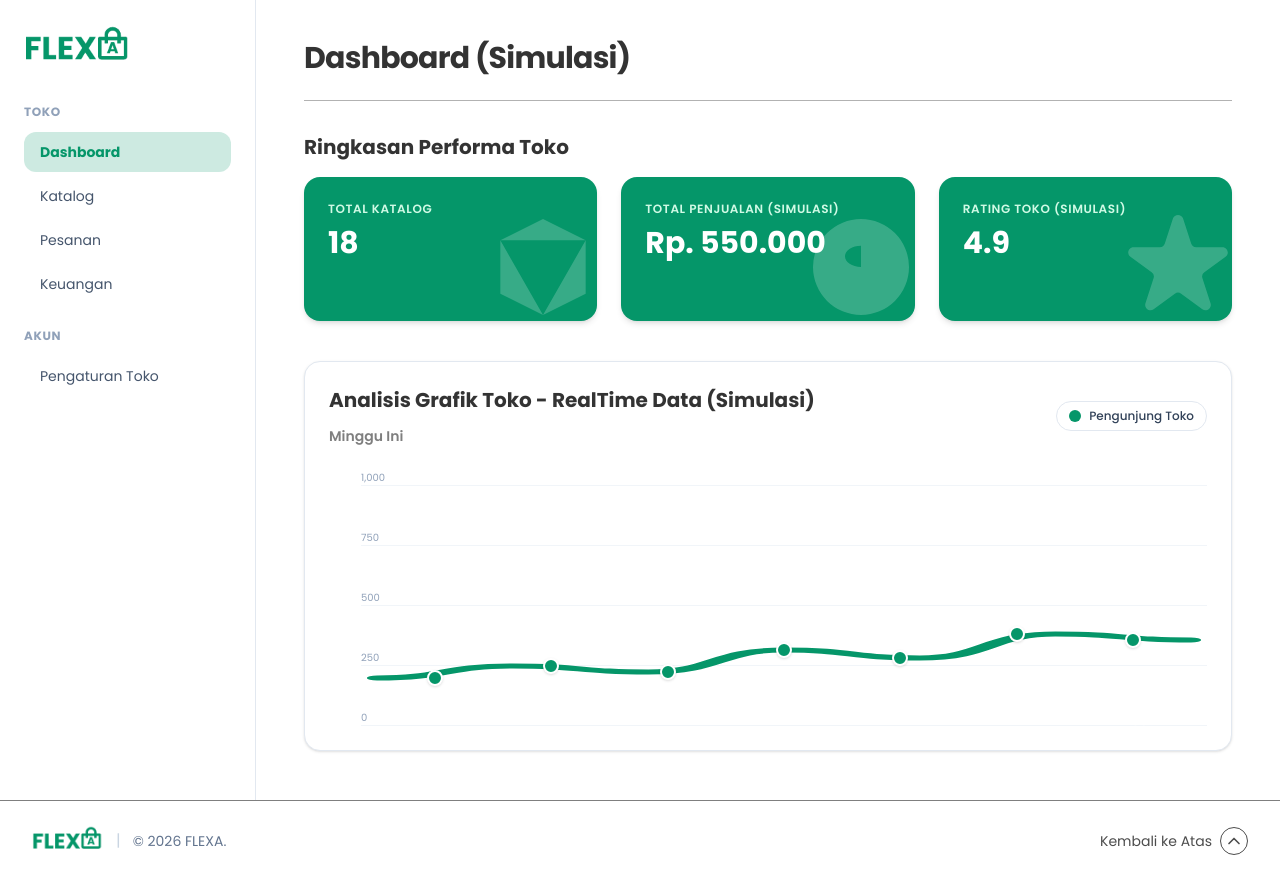
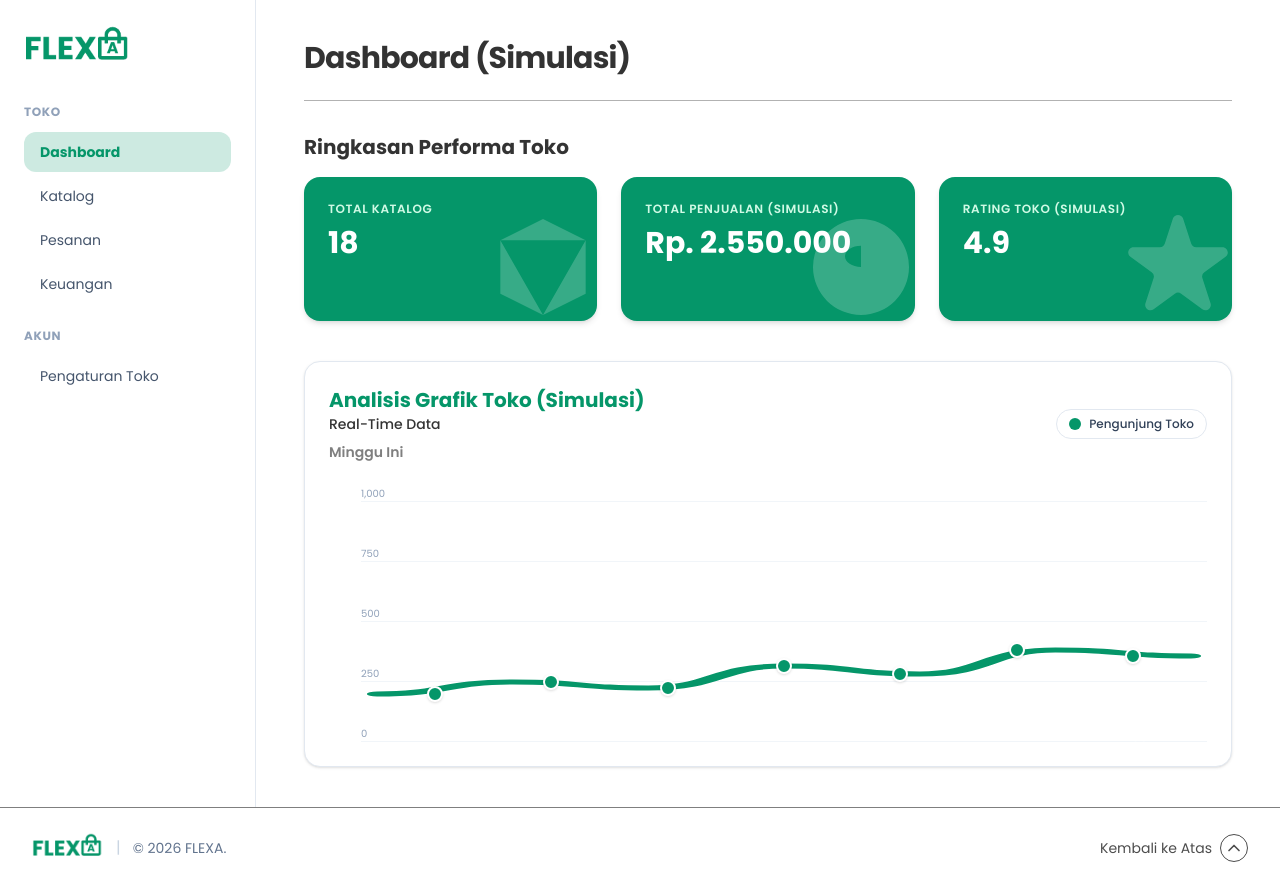
Before and after one commit to NarayanaMahendraAbimanyu/FLEXA-Marketplace, a Next.js app: page /seller/dashboard in a window 1280 px wide. Built offline with nearby package versions, Linux system fonts and the light colour scheme.

Commit message:
Mengubah sedikit desain pada Dashboard Seller

```diff
--- a/app/seller/dashboard/page.tsx
+++ b/app/seller/dashboard/page.tsx
@@ -82,7 +82,7 @@ export default function SellerDashboardPage() {
             </div>
             <div>
               <p className="text-xs font-semibold tracking-wider uppercase text-emerald-100">Total Penjualan {"(Simulasi)"}</p>
-              <p className="text-3xl font-bold mt-2">Rp. 550.000</p>
+              <p className="text-3xl font-bold mt-2">Rp. 2.550.000</p>
             </div>
           </div>
 
@@ -105,8 +105,9 @@ export default function SellerDashboardPage() {
       <section className="bg-white border border-slate-200 rounded-2xl p-6 shadow-sm">
         <div className="flex flex-col sm:flex-row sm:items-center sm:justify-between mb-6 gap-4">
           <div>
-            <h2 className="text-lg sm:text-xl font-bold text-black/80">Analisis Grafik Toko - RealTime Data {"(Simulasi)"}</h2>
-            <div className="flex items-center gap-2 mt-3">
+            <h2 className="text-lg sm:text-xl font-bold text-[#059669]">Analisis Grafik Toko {"(Simulasi)"}</h2>
+            <p className='text-sm font-medium text-black/80'>Real-Time Data</p>
+            <div className="flex items-center gap-2 mt-2">
               <span className="font-semibold text-black/50 text-xs sm:text-sm">Minggu Ini</span>
             </div>
           </div>
```
